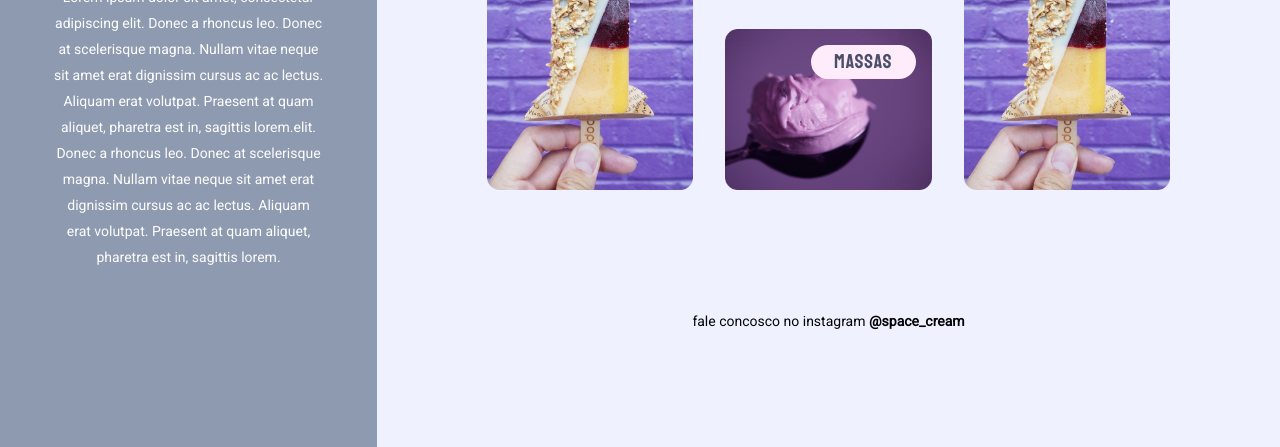
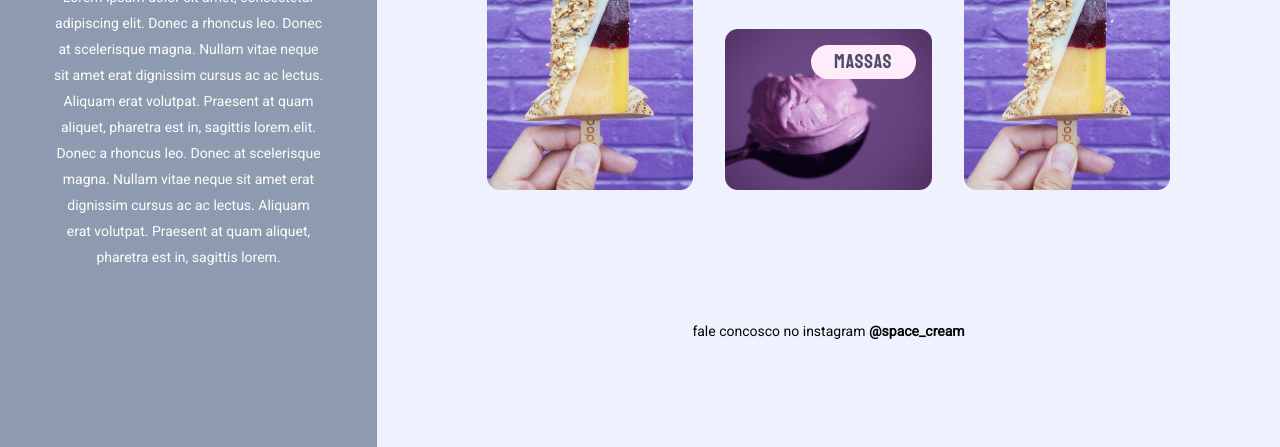
Before and after one commit to GabrielFTeles/Space-Cream, a plain HTML site: page index.html in a window 1280 px wide. Shown: the part 353-800 px from the top of the page. Drawn offline with Linux system fonts and the light colour scheme.

Commit message:
screenshot update

```diff
--- a/style.css
+++ b/style.css
@@ -372,6 +372,6 @@ footer {
   footer {
     align-self: flex-start;
 
-    padding-bottom: 0;
+    padding-block: 2rem 0;
   }
 }
```
Also changed, not shown: 1 other file.
